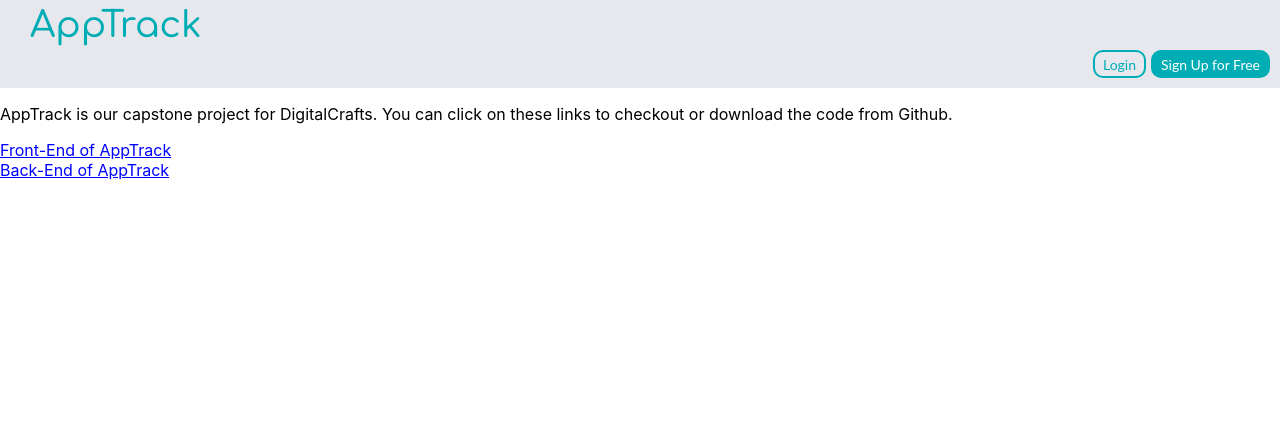
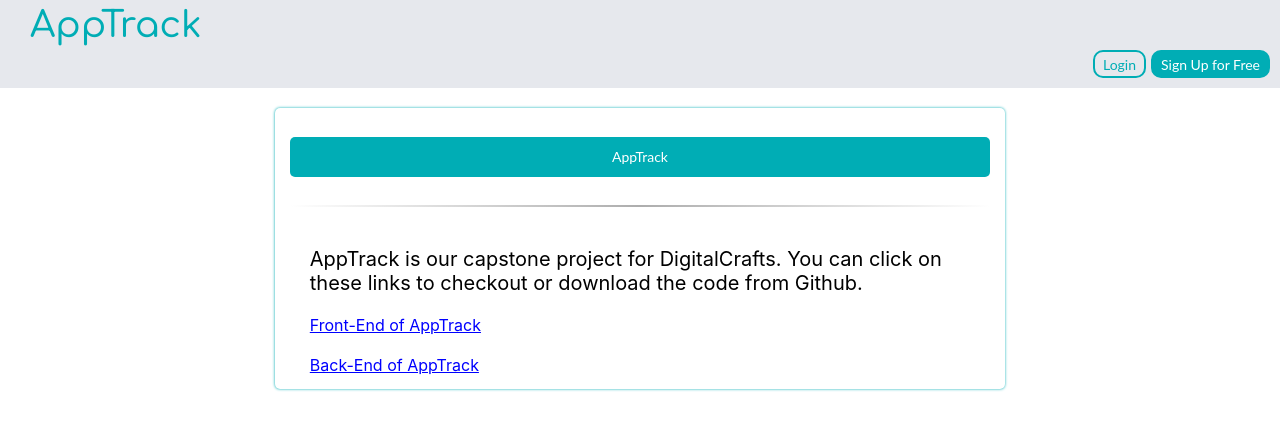
Before and after one commit to jmorales22/Application-tracker-frontend, a React (Create React App) app: page /about in a window 1280 px wide. Shown: the top 430 px of the page. Built offline with nearby package versions, Linux system fonts and the light colour scheme.

Commit message:
updated styling for pplication form signup form and about pages

```diff
--- a/src/components/About.jsx
+++ b/src/components/About.jsx
@@ -1,6 +1,18 @@
 import React, { Component } from "react";
 import Header from "./Header";
-
+import {
+  AboutH1,
+  Centered,
+  AppIntWrapper,
+  AppFormBox,
+  Input,
+  OuterWrapper,
+  CreateButton,
+  Wrapper,
+  LinkStyle,
+  DividingLine,
+  GithubLinks,
+} from "./styled";
 class About extends Component {
   render() {
     return (
@@ -8,10 +20,24 @@ class About extends Component {
         <div>
           <Header />
         </div>
-        <p>
-          AppTrack is our capstone project for DigitalCrafts. You can click on
-          these links to checkout or download the code from Github.
-        </p>
+        <br />
+        <Centered>
+          <OuterWrapper>
+            <Wrapper>
+              <Centered>
+                <AppIntWrapper>
+                  <LinkStyle>
+                    <div> AppTrack</div>
+                  </LinkStyle>
+                  <DividingLine></DividingLine>
+                  <AppFormBox>
+                    <AboutH1>
+                      AppTrack is our capstone project for DigitalCrafts. You
+                      can click on these links to checkout or download the code
+                      from Github.
+                    </AboutH1>
+
+                    <GithubLinks>
                       <a
                         href="https://github.com/jmorales22/Application-tracker-frontend"
                         target="_blank"
@@ -21,6 +47,7 @@ class About extends Component {
                         Front-End of AppTrack
                       </a>
                       <br />
+                      <br />
                       <a
                         href="https://github.com/jmorales22/Application-tracker-backend"
                         target="_blank"
@@ -29,6 +56,13 @@ class About extends Component {
                       >
                         Back-End of AppTrack
                       </a>
+                    </GithubLinks>
+                  </AppFormBox>
+                </AppIntWrapper>
+              </Centered>
+            </Wrapper>
+          </OuterWrapper>
+        </Centered>
       </div>
     );
   }
--- a/src/components/ApplicationForm.jsx
+++ b/src/components/ApplicationForm.jsx
@@ -2,7 +2,18 @@ import React, { Component } from "react";
 import "../App.css";
 import ApplicationFormHeader from "./ApplicationFormHeader";
 import { withRouter } from "react-router-dom";
-import { Wrapper, Hstyle, Input } from "./styled";
+import {
+  LinkStyle,
+  CreateButton,
+  AppIntWrapper,
+  Centered,
+  DividingLine,
+  InputDate,
+  Input,
+  OuterWrapper,
+  Wrapper,
+  AppFormBox,
+} from "./styled";
 
 const postAPI = async (url, data) => {
   const response = await fetch(url, {
@@ -90,9 +101,17 @@ class ApplicationForm extends Component {
       <div>
         <ApplicationFormHeader />
         <br />
+        <Centered>
+          <OuterWrapper>
             <Wrapper>
-          <Hstyle>Complete your application information.</Hstyle>
-          <br />
+              <Centered>
+                <AppIntWrapper>
+                  <LinkStyle>
+                    <div>Complete your application information.</div>
+                  </LinkStyle>
+                  <DividingLine></DividingLine>
+                  <AppFormBox>
+                    <Centered>
                       <form onSubmit={(e) => this.handleSubmit(e)}>
                         <Input
                           type="text"
@@ -130,7 +149,7 @@ class ApplicationForm extends Component {
                           required
                         />
                         <br />
-            <Input
+                        <InputDate
                           type="date"
                           placeholder="applied date"
                           onChange={this.handleChange}
@@ -196,9 +215,15 @@ class ApplicationForm extends Component {
                             No
                           </label>
                         </div>
-            <button type="submit">Submit</button>
+                        <CreateButton type="submit">Submit</CreateButton>
                       </form>
+                    </Centered>
+                  </AppFormBox>
+                </AppIntWrapper>
+              </Centered>
             </Wrapper>
+          </OuterWrapper>
+        </Centered>
       </div>
     );
   }
--- a/src/components/Footer.jsx
+++ b/src/components/Footer.jsx
@@ -23,7 +23,15 @@ const footer = {
 };
 
 const linkStyle = {
-  color: "black",
+  background: "#00adb5",
+  color: "white",
+  border: "3px solid #00adb5",
+  borderRadius: "20px",
+  outline: "none",
+  padding: "6px 6px 6px",
+  height: "40px",
+  fontSize: "14px",
+  fontFamily: "Lato, sans-serif",
   textDecoration: "none",
 };
 
--- a/src/components/Intro.jsx
+++ b/src/components/Intro.jsx
@@ -6,7 +6,7 @@ class Intro extends Component {
     return (
       <div>
         <LogoImage>
-          <img style={img} src={logo_transparent}></img>
+          <img style={img} src={logo_transparent} alt="App Track"></img>
         </LogoImage>
       </div>
     );
@@ -18,6 +18,7 @@ const img = {
   justifyContent: "center",
   alignItems: "center",
   width: "100%",
+  marginTop: "70px",
 };
 
 export default Intro;
--- a/src/components/Signup.jsx
+++ b/src/components/Signup.jsx
@@ -2,7 +2,17 @@ import React, { Component } from "react";
 import { withRouter } from "react-router-dom";
 import SignUpHeader from "./SignupHeader";
 import Footer from "./Footer";
-import { Main, Input, Wrapper } from "./styled";
+import {
+  Centered,
+  AppIntWrapper,
+  AppFormBox,
+  Input,
+  OuterWrapper,
+  CreateButton,
+  Wrapper,
+  LinkStyle,
+  DividingLine,
+} from "./styled";
 
 const postAPI = async (url, data) => {
   const response = await fetch(url, {
@@ -64,10 +74,22 @@ class Signup extends Component {
     return (
       <div>
         <SignUpHeader />
-        <Main>Sign Up Here!</Main>
+        <br />
+        <Centered>
+          <OuterWrapper>
             <Wrapper>
-          <div>
-            <form onSubmit={(e) => this.handleSubmit(e)} action="/login">
+              <Centered>
+                <AppIntWrapper>
+                  <LinkStyle>
+                    <div> Sign Up Here!</div>
+                  </LinkStyle>
+                  <DividingLine></DividingLine>
+                  <AppFormBox>
+                    <Centered>
+                      <form
+                        onSubmit={(e) => this.handleSubmit(e)}
+                        action="/login"
+                      >
                         <Input
                           type="text"
                           placeholder="First Name"
@@ -104,10 +126,15 @@ class Signup extends Component {
                           required
                         />
                         <br />
-              <button type="submit">SignUp!</button>
+                        <CreateButton type="submit">Sign Up</CreateButton>
                       </form>
-          </div>
+                    </Centered>
+                  </AppFormBox>
+                </AppIntWrapper>
+              </Centered>
             </Wrapper>
+          </OuterWrapper>
+        </Centered>
         <Footer />
       </div>
     );
--- a/src/components/styled.js
+++ b/src/components/styled.js
@@ -14,8 +14,45 @@ export const Main = styled.div`
   font-size: 2em;
   margin: 1.3em;
   padding: 0px;
+  font-family: Lato, sans-serif;
 `;
 
+export const InputDate = styled.input`
+  background-color: rgb(241, 236, 228);
+  border: solid;
+  margin-top: 4px;
+  border-radius: 10px;
+  border: 1.5px solid #00adb5;
+  box-sizing: medium;
+  font-size: 20px;
+  font-family: Lato, sans-serif;
+  padding: 10px;
+  &:focus {
+    outline: none;
+  }
+`;
+
+export const AboutH1 = styled.div`
+  font-size: 20px;
+  margin-left: 20px;
+  margin-right: 20px;
+  margin-top: 40px;
+  color: black;
+`;
+
+export const GithubLinks = styled.div`
+  margin-top: 20px;
+  margin-left: 20px;
+  margin-right: 20px;
+  font-size: 16px;
+`;
+export const SignUpH1 = styled.div`
+  font-size: 25px;
+  margin-top: 40px;
+  padding: 0px;
+  font-family: Lato, sans-serif;
+  margin-left: 10px;
+`;
 
 export const OuterWrapper = styled.div`
   display: flex;
@@ -41,6 +78,26 @@ export const Button = styled.button`
   font-family: Lato, sans-serif;
 `;
 
+export const CreateButton = styled.button`
+  background: #00adb5;
+  border: 1px;
+  color: white;
+  border: 3px solid #00adb5;
+  border-radius: 20px;
+  outline: none;
+  margin-top: 3%;
+  padding: 0px 4px 0px;
+  height: 30px;
+  font-size: 14px;
+  font-family: Lato, sans-serif;
+`;
+
+export const AppFormBox = styled.div`
+  margin-top: 40px;
+`;
+export const SignUpForm = styled.div`
+  margin-top: 100px;
+`;
 export const IntButton = styled.button`
   background: #ffffff;
   border: 1px;
@@ -76,12 +133,16 @@ export const LinkStyle = styled.div`
 export const Input = styled.input`
   background-color: rgb(241, 236, 228);
   border: solid;
-  border: 1.5px solid #a9bcf5;
+  margin-top: 4px;
+  border-radius: 10px;
+  border: 1.5px solid #00adb5;
   box-sizing: medium;
-  font-size: 1.3rem;
-  /* &:focus {
-    online: none;
-  }  */
+  font-size: 20px;
+  font-family: Lato, sans-serif;
+  padding: 10px;
+  &:focus {
+    outline: none;
+  }
 `;
 export const InputBox = styled.input`
   background-color: rgb(241, 236, 228);
@@ -90,9 +151,9 @@ export const InputBox = styled.input`
   height: 3rem;
   width: 3rem;
   font-size: 1.2rem;
-  /* &:focus {
-  online: none;
-}  */
+  &:focus {
+    outline: none;
+  }
 `;
 
 export const Pstyle = styled.div`
@@ -146,7 +207,6 @@ export const AppForm = styled.div`
   font-family: Lato, sans-serif;
 `;
 
-
 export const AppIntWrapper = styled.div`
   padding: 2%;
   min-width: 342px;
@@ -173,15 +233,13 @@ export const YourApps = styled.div`
 export const MainList = styled.ul`
   padding: 1%;
   margin-top: 0%;
-
 `;
 
 export const AppIntBox = styled.div`
   color: black;
 `;
 
-export const AppBox = styled.div`
-`;
+export const AppBox = styled.div``;
 
 export const AppTitle = styled.div`
   margin-top: 1%;
@@ -219,10 +277,18 @@ export const Comments = styled.p`
 `;
 
 export const DividingLine = styled.span`
-  display:block;
-  border:none;
-  color:white;
+  display: block;
+  border: none;
+  color: white;
   height: 2px;
   background: black;
-  background: -webkit-gradient(radial, 50% 50%, 0, 50% 50%, 350, from(#adadad), to(#fff));
+  background: -webkit-gradient(
+    radial,
+    50% 50%,
+    0,
+    50% 50%,
+    350,
+    from(#adadad),
+    to(#fff)
+  );
 `;
```
Lines whose indentation alone changed are shown as unchanged.
